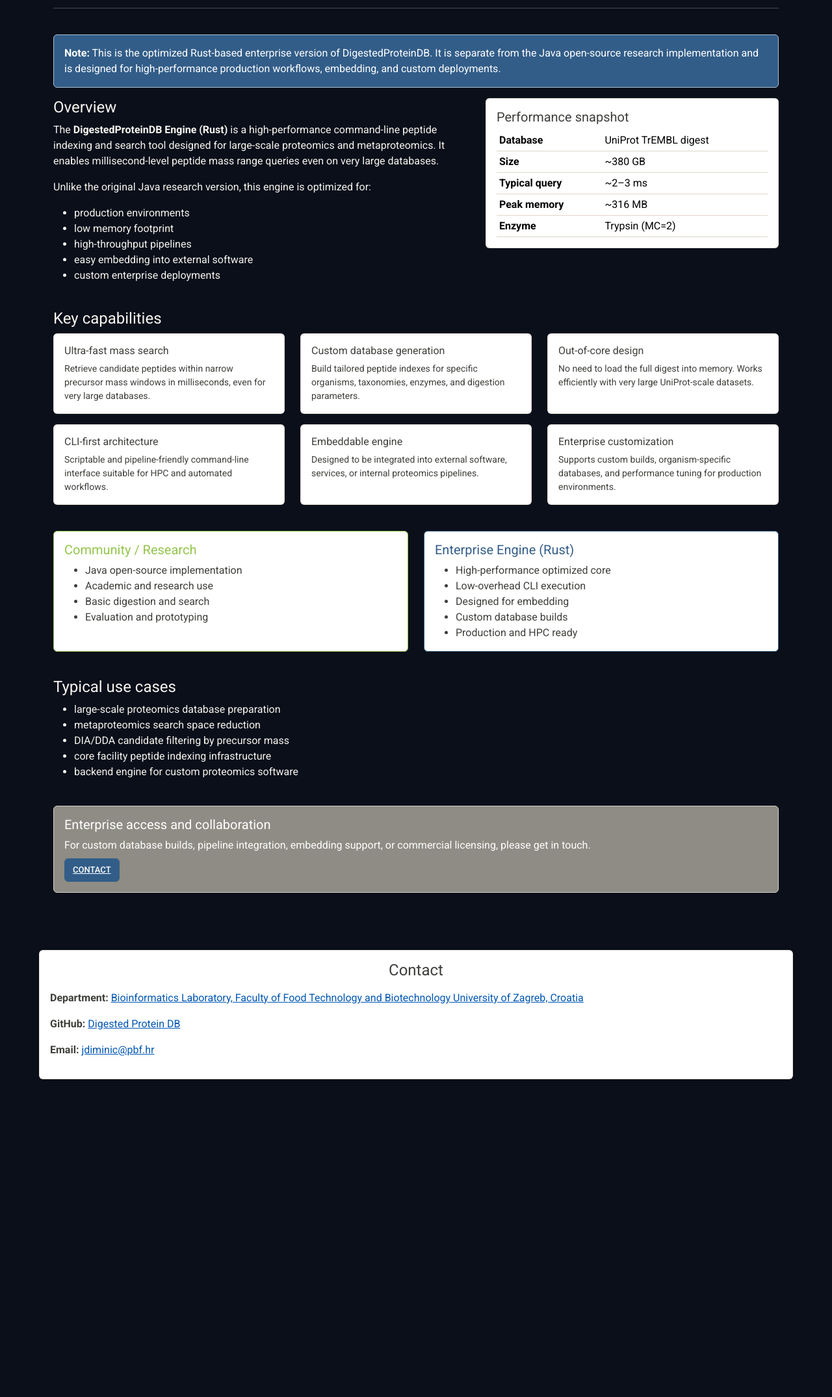
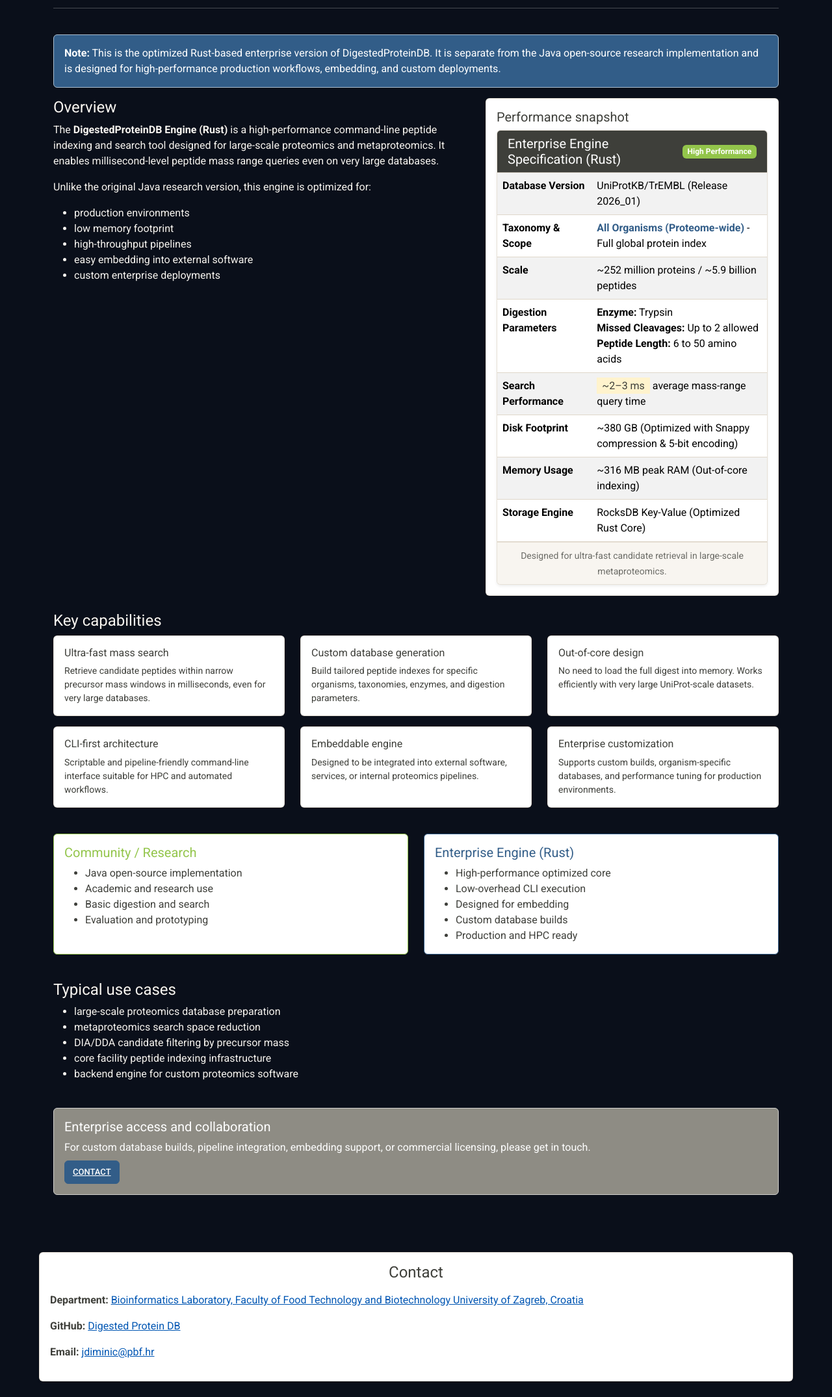
Before and after one commit to jankod/DigestedProteinDB, a PHP site: page /enterprise.php in a window 1280 px wide. Shown: the part 154-2304 px from the top of the page at 65% size. Before the commit the page ends 1815 px from the top, so only its background shows below. Run offline with PHP 8.4, Linux system fonts and the light colour scheme.

Commit message:
enterprise change

```diff
--- a/php/enterprise.php
+++ b/php/enterprise.php
@@ -109,28 +109,58 @@
         <div class="card-body">
           <h5 class="card-title">Performance snapshot</h5>
 
-          <table class="table table-sm mb-0">
+<div class="card shadow-sm">
+    <div class="card-header bg-dark text-white d-flex justify-content-between align-items-center">
+        <h5 class="mb-0">Enterprise Engine Specification (Rust)</h5>
+        <span class="badge bg-success">High Performance</span>
+    </div>
+    <div class="card-body p-0">
+        <table class="table table-hover table-striped mb-0">
+            <tbody>
                 <tr>
-              <td><strong>Database</strong></td>
-              <td>UniProt TrEMBL digest</td>
+                    <td class="fw-bold" style="width: 35%;">Database Version</td>
+                    <td>UniProtKB/TrEMBL (Release 2026_01)</td>
                 </tr>
                 <tr>
-              <td><strong>Size</strong></td>
-              <td>~380 GB</td>
+                    <td class="fw-bold">Taxonomy & Scope</td>
+                    <td><span class="text-primary fw-bold">All Organisms (Proteome-wide)</span> - Full global protein index</td>
                 </tr>
                 <tr>
-              <td><strong>Typical query</strong></td>
-              <td>~2–3 ms</td>
+                    <td class="fw-bold">Scale</td>
+                    <td>~252 million proteins / ~5.9 billion peptides</td>
                 </tr>
                 <tr>
-              <td><strong>Peak memory</strong></td>
-              <td>~316 MB</td>
+                    <td class="fw-bold">Digestion Parameters</td>
+                    <td>
+                        <strong>Enzyme:</strong> Trypsin<br>
+                        <strong>Missed Cleavages:</strong> Up to 2 allowed<br>
+                        <strong>Peptide Length:</strong> 6 to 50 amino acids
+                    </td>
                 </tr>
                 <tr>
-              <td><strong>Enzyme</strong></td>
-              <td>Trypsin (MC=2)</td>
+                    <td class="fw-bold">Search Performance</td>
+                    <td><mark class="px-2">~2–3 ms</mark> average mass-range query time</td>
                 </tr>
+                <tr>
+                    <td class="fw-bold">Disk Footprint</td>
+                    <td>~380 GB (Optimized with Snappy compression & 5-bit encoding)</td>
+                </tr>
+                <tr>
+                    <td class="fw-bold">Memory Usage</td>
+                    <td>~316 MB peak RAM (Out-of-core indexing)</td>
+                </tr>
+                <tr>
+                    <td class="fw-bold">Storage Engine</td>
+                    <td>RocksDB Key-Value (Optimized Rust Core)</td>
+                </tr>
+            </tbody>
         </table>
+    </div>
+    <div class="card-footer bg-light text-center">
+        <small class="text-muted">Designed for ultra-fast candidate retrieval in large-scale metaproteomics.</small>
+    </div>
+</div>
+
         </div>
       </div>
     </div>
@@ -219,7 +249,7 @@
   </div>
 
   <!-- COMMUNITY VS ENTERPRISE -->
-  <div class="row mb-4">
+  <div class="row mb-4 ">
     <div class="col-lg-6 mb-3">
       <div class="card h-100 border-success">
         <div class="card-body">
@@ -234,7 +264,7 @@
       </div>
     </div>
 
-    <div class="col-lg-6 mb-3">
+    <div class="col-lg-6 mb-3 ">
       <div class="card h-100 border-primary">
         <div class="card-body">
           <h5 class="card-title text-primary">Enterprise Engine (Rust)</h5>
```
Also changed, not shown: 1 other file. Lines whose indentation alone changed are shown as unchanged.
